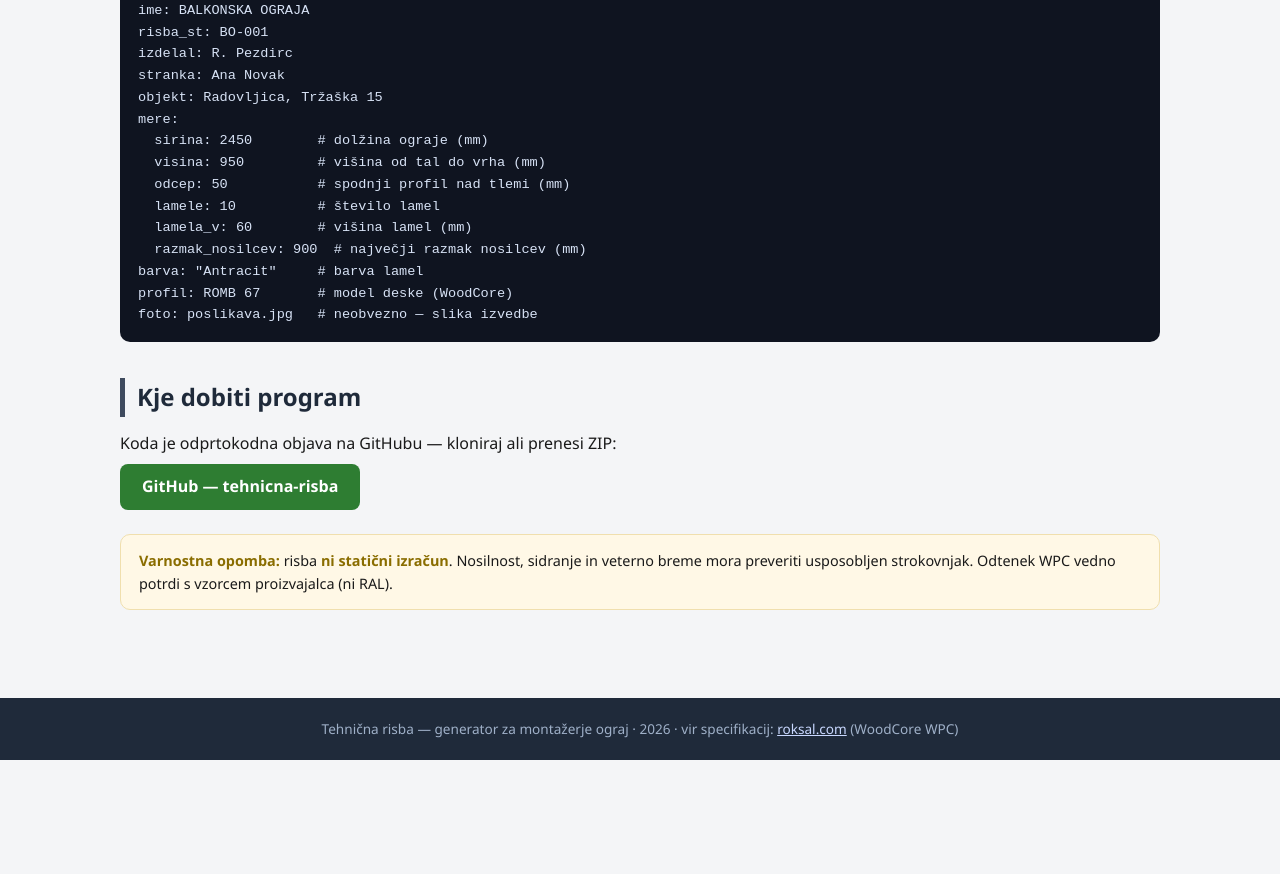
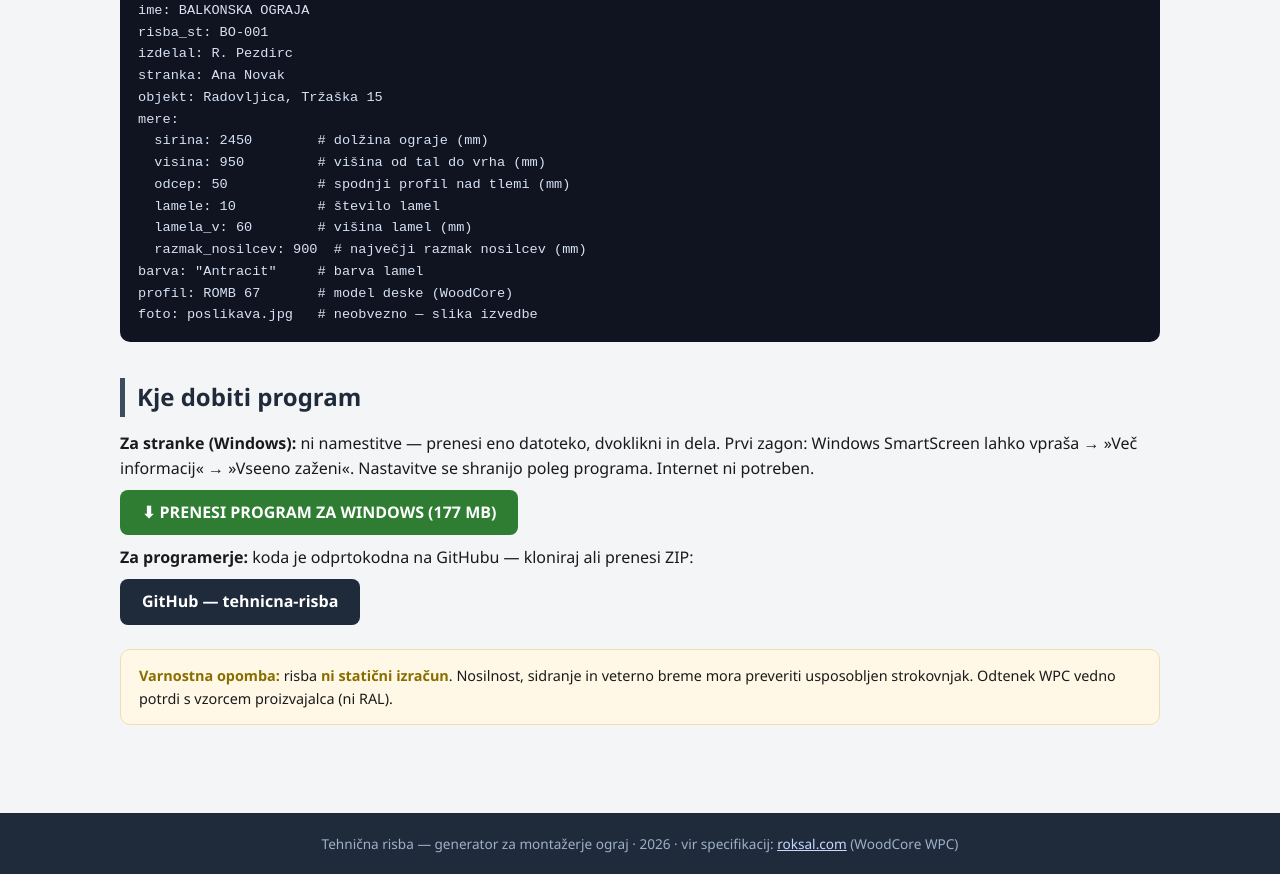
Before and after one commit to robertpezdirc12-design/tehnicna-risba, a plain HTML site: page index.html in a window 1280 px wide. Shown: the part 1673-2547 px from the top of the page. Before the commit the page ends 2433 px from the top, so only its background shows below. Drawn offline with Linux system fonts and the light colour scheme.

Commit message:
Spletna stran: gumb PRENESI PROGRAM (GitHub Releases v1.0 exe); dist/ v .gitignore

```diff
--- a/index.html
+++ b/index.html
@@ -122,8 +122,14 @@ profil: ROMB 67       # model deske (WoodCore)
 foto: poslikava.jpg   # neobvezno — slika izvedbe</code></pre>
 
   <h2>Kje dobiti program</h2>
-  <p>Koda je odprtokodna objava na GitHubu — kloniraj ali prenesi ZIP:</p>
-  <a class="gumb" href="https://github.com/robertpezdirc12-design/tehnicna-risba">
+  <p><b>Za stranke (Windows):</b> ni namestitve — prenesi eno datoteko, dvoklikni in dela.
+     Prvi zagon: Windows SmartScreen lahko vpraša → »Več informacij« → »Vseeno zaženi«.
+     Nastavitve se shranijo poleg programa. Internet ni potreben.</p>
+  <a class="gumb" href="https://github.com/robertpezdirc12-design/tehnicna-risba/releases/latest/download/TehnicnaRisba.exe">
+    ⬇ PRENESI PROGRAM ZA WINDOWS (177 MB)</a>
+  <p style="margin-top:10px"><b>Za programerje:</b> koda je odprtokodna na GitHubu —
+    kloniraj ali prenesi ZIP:</p>
+  <a class="gumb" style="background:var(--temno)" href="https://github.com/robertpezdirc12-design/tehnicna-risba">
     GitHub — tehnicna-risba</a>
 
   <div class="opomba">
```
Also changed, not shown: 1 other file.
